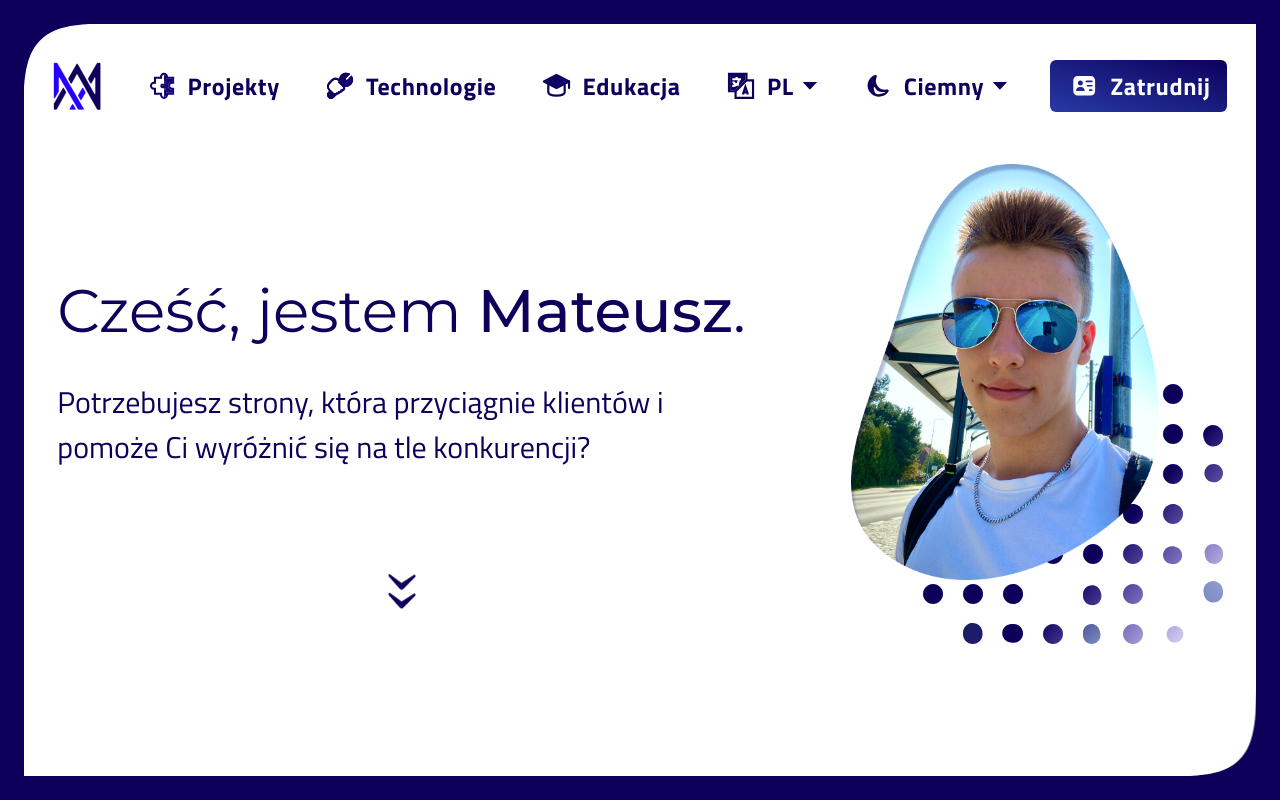
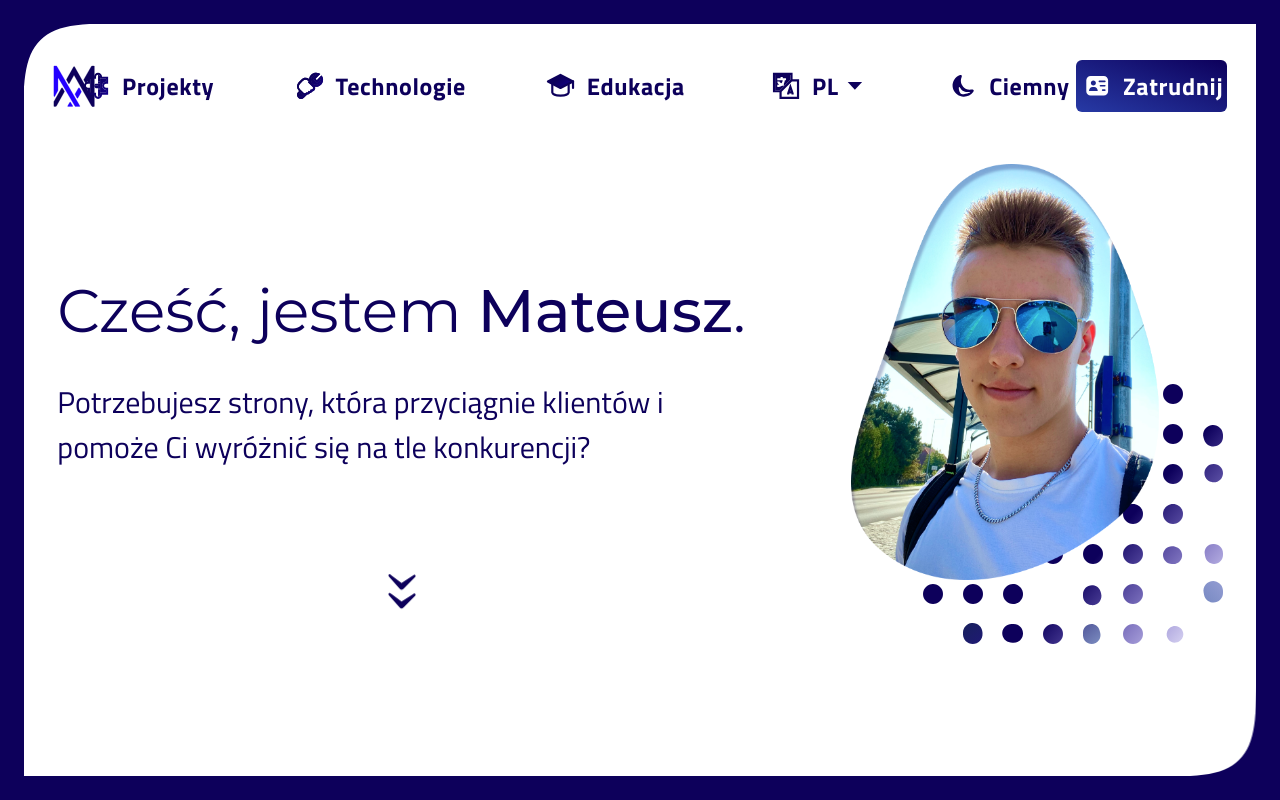
Before and after one commit to muslewski/muslewski.com, a React (Vite) app: page / in a window 1280 px wide. Shown: the top 800 px of the page. Built offline with nearby package versions, Linux system fonts and the light colour scheme; what tailwindcss-animated would draw is missing.

Commit message:
Update title

```diff
--- a/index.html
+++ b/index.html
@@ -24,7 +24,7 @@
     <meta name="msapplication-TileColor" content="#da532c" />
     <meta name="theme-color" content="#ffffff" />
     <meta name="viewport" content="width=device-width, initial-scale=1.0" />
-    <title>Mateusz Muślewski - Full Stack Developer!</title>
+    <title>Mateusz Muślewski - Full Stack Developer 👨‍💻 | Bydgoszcz</title>
 
     <link rel="preconnect" href="https://fonts.googleapis.com" />
     <link rel="preconnect" href="https://fonts.gstatic.com" crossorigin />
--- a/src/components/1SectionHero/Menu.jsx
+++ b/src/components/1SectionHero/Menu.jsx
@@ -16,7 +16,7 @@ function Menu() {
       <li className="animate-fade-down animate-duration-500 lg:hidden xl:flex">
         <img src={logo} alt="" />
       </li>
-
+      <ul className="flex gap-28">
         <MenuItem
           href="#projekty"
           icon={puzzle}
@@ -47,6 +47,7 @@ function Menu() {
           Ciemny
           <img src={buttonArrow} className="h-2" alt="" />
         </MenuItem>
+      </ul>
       <MenuItem
         href="#kontakt"
         icon={hire}
```
Lines whose indentation alone changed are shown as unchanged.
